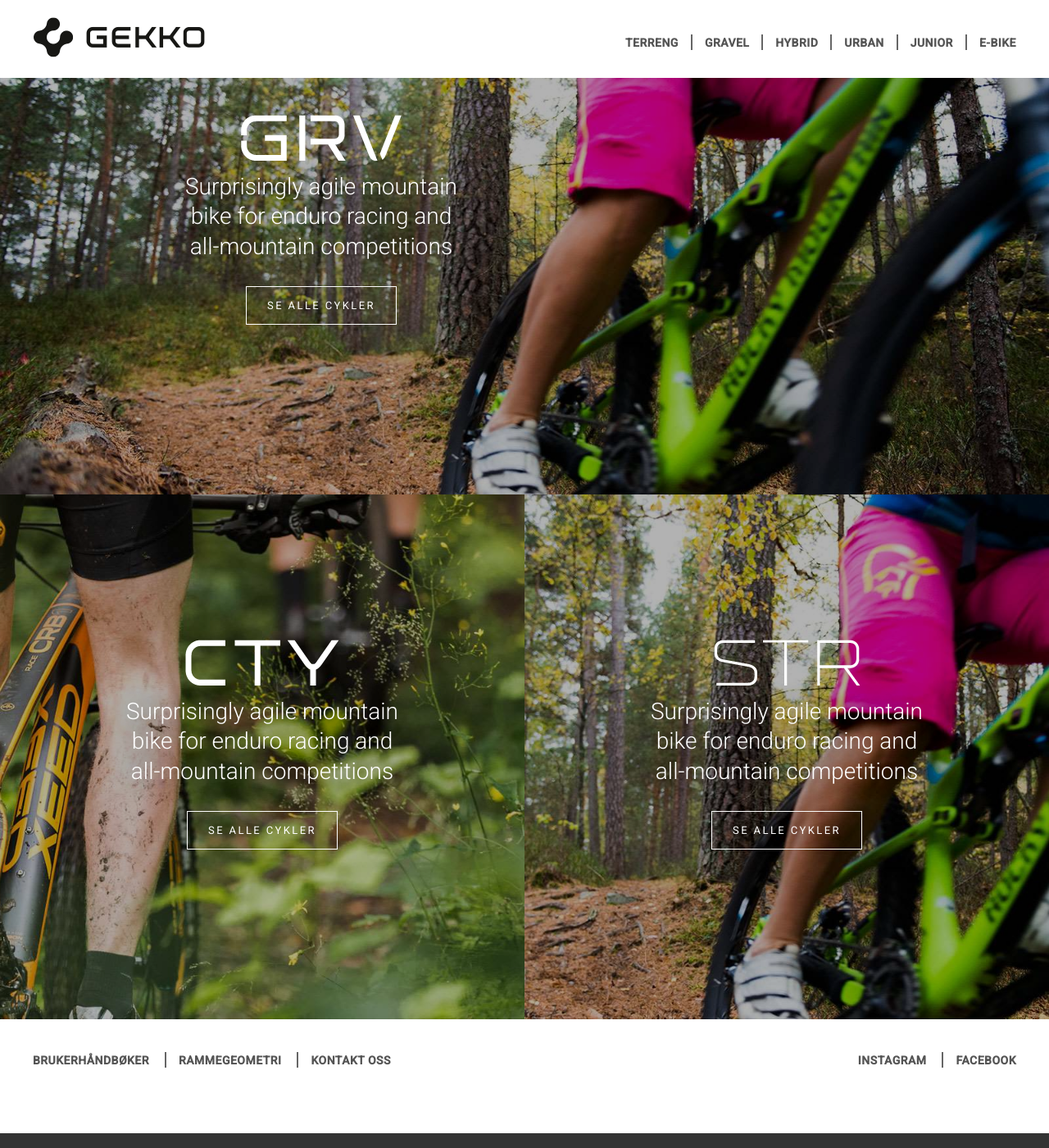
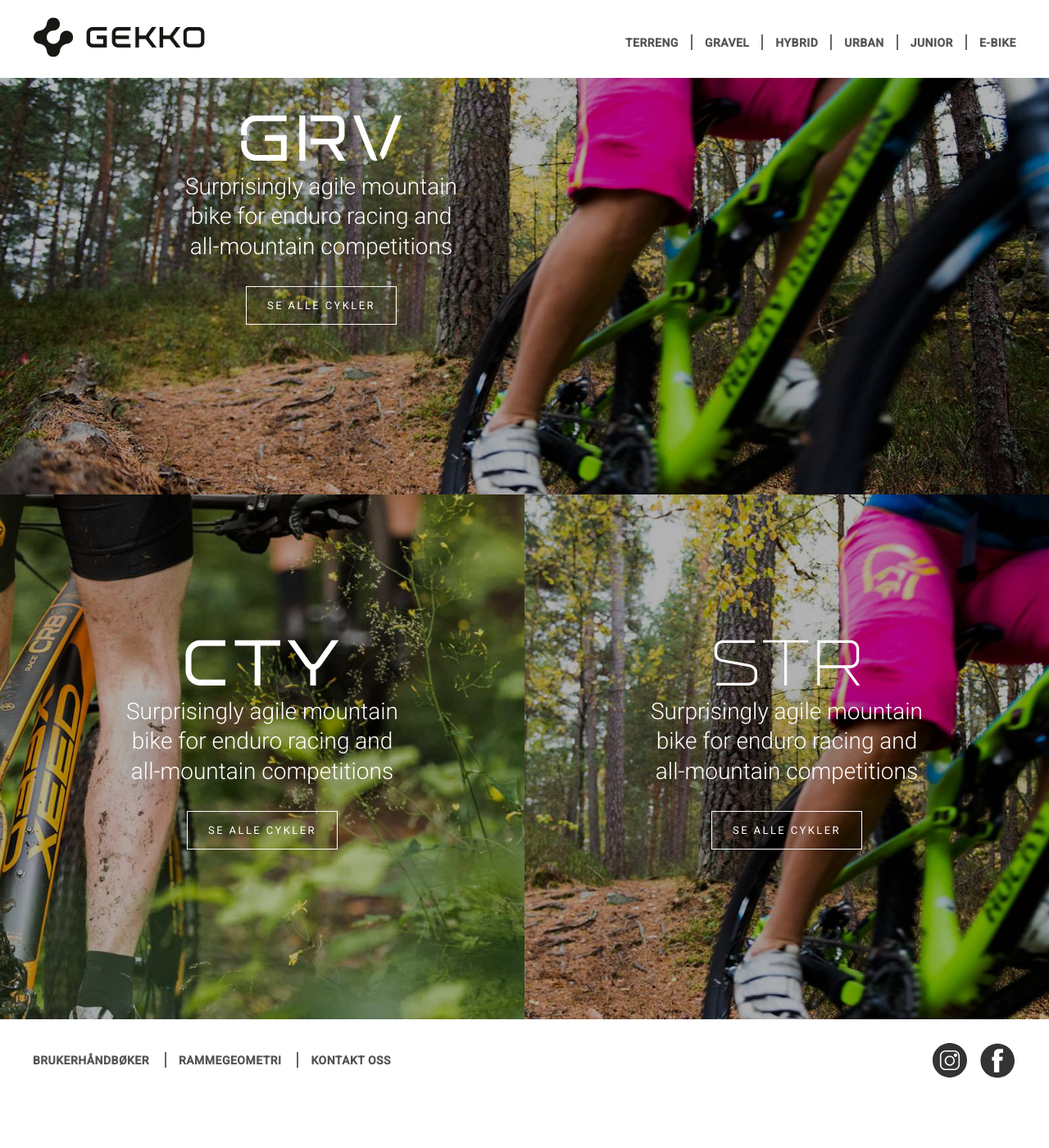
Before and after one commit to gekkobikes/gekkobikes.github.io, a Jekyll site: the page built from index.md, in a window 1280 px wide and 1400 px high, scrolled down 2132 px. Shown: the whole window at 82% size. Built offline with Jekyll 4.4.1, drawn with Linux system fonts in a browser that asks for light colours.

Commit message:
Adds social media icons to footer

```diff
--- a/_includes/footer.html
+++ b/_includes/footer.html
@@ -6,8 +6,13 @@
       {% endfor %}
     </ul>
     <ul class="social-list">
-      <li class="instagram"><a href="" title="Følg oss på Instagram">Instagram</a></li>
-      <li class="facebook"><a href="" title="Følg oss på Facebook">Facebook</a></li>
+      {% for item in page.footerSocialLinks %}
+      <li>
+        <a href="{{item.linkUrl}}" title="{{item.linkText}}">
+          <img src="images/{{item.iconFileName}}" alt="{{item.altText}}">
+        </a>
+      </li>
+      {% endfor %}
     </ul>
   </nav>
 </footer>
--- a/assets/styles/app.scss
+++ b/assets/styles/app.scss
@@ -637,16 +637,6 @@
       @include media($medium-down) {
         margin-bottom: 20px;
       }
-
-      @include media($medium-up) {
-        display: inline-block;
-
-        &:not(:first-child) {
-          margin-left: 15px;
-          padding-left: 15px;
-          border-left: 2px solid currentColor;
-        }
-      }
     }
 
     a {
@@ -661,5 +651,40 @@
         border-color: #666;
       }
     }
+
+    &.footer-list li {
+      @include media($medium-up) {
+        display: inline-block;
+
+        &:not(:first-child) {
+          margin-left: 15px;
+          padding-left: 15px;
+          border-left: 2px solid currentColor;
+        }
+      }
+    }
+
+    &.social-list {
+      li {
+        display: inline-block;
+
+        @include media($medium-up) {
+          margin-top: -12px;
+        }
+
+        &:not(:first-child) {
+          margin-left: 10px;
+        }
+      }
+
+      a {
+        display: block;
+      }
+
+      img {
+        width: 45px;
+        height: 45px;
+      }
+    }
   }
 }
--- a/index.md
+++ b/index.md
@@ -94,4 +94,16 @@
 
 -   linkText: Kontakt oss
     linkUrl: http://gekkobikes.no/
+
+# FOOTER SOSIALE LENKER
+footerSocialLinks:
+-   linkText: Følg oss på Instagram
+    linkUrl: https://www.instagram.com/xxx
+    iconFileName: icon-instagram.svg
+    altText: Instagram
+
+-   linkText: Følg oss på Facebook
+    linkUrl: https://www.facebook.com/xxx
+    iconFileName: icon-facebook.svg
+    altText: Facebook
 ---
```
Also changed, not shown: images/icon-facebook.svg (added), images/icon-instagram.svg (added).
